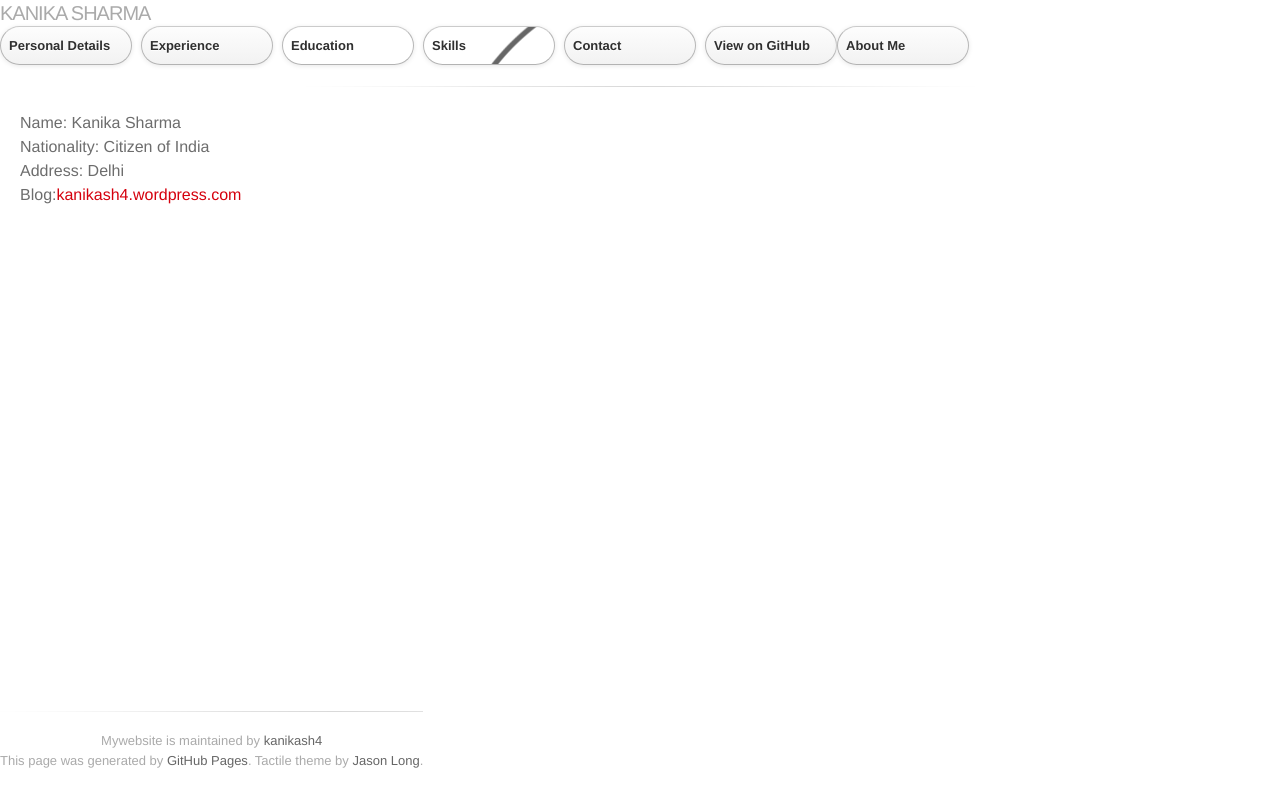
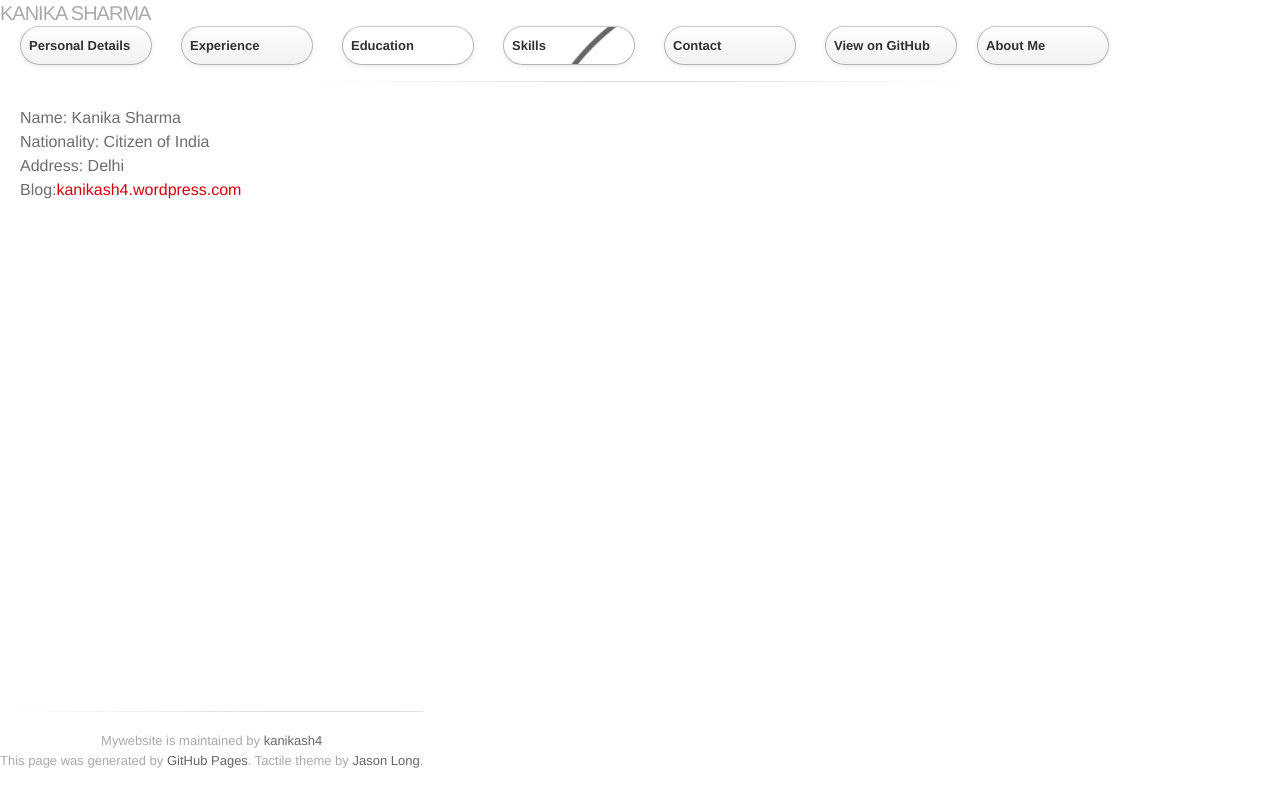
Before and after one commit to kanikash4/mywebsite, a plain HTML site: page index.html in a window 1280 px wide. Drawn offline with Linux system fonts and the light colour scheme; a web font is replaced by a local one.

Commit message:
enhancements

```diff
--- a/index.html
+++ b/index.html
@@ -19,12 +19,13 @@
         <div id="mainHeader">
           <header>
             <div class="headerLogo">KANIKA SHARMA</div>
-            <ul>
+            <div class="headerLinks">
+             <ul>
               <li>
                 <a href="#" id="download-zip" class="button">Personal Details</a>
               </li>
               <li>
-            <a href="#" id="download-tar-gz" class="button">Experience</a>
+                <a href="#" id="download-tar-gz" class="button">Experience</a>
               </li>
               <li>
                 <a href="#" id="educationImg" class="button">Education</a>
@@ -34,9 +35,12 @@
               </li>
               <li><a href="https://github.com/kanikash4/mywebsite/tarball/master" id="download-tar-gz" class="button">Contact</a></li>
               <li><a href="https://github.com/kanikash4/mywebsite" id="view-on-github" class="button">View on GitHub</a></li>
-              <li><a href="https://about.me/kanikash4" id="view-on-github" class="button">About Me</a></li>
-              <li></li>
+              <li>
+                <a href="https://about.me/kanikash4" id="view-on-github" class="button">About Me</a>
+              </li>
             </ul>
+            </div>
+
           </header>
         </div>
         <div class="clear-both"></div>
--- a/stylesheets/stylesheet.css
+++ b/stylesheets/stylesheet.css
@@ -84,6 +84,12 @@ header h2 {
   line-height: 1.3;
   color: #aaa;
   letter-spacing: -1px;
+  width: 20%;
+  float: left;
+}
+.headerLinks {
+  float: left;
+  display:inline;
 }
 
 #container {
@@ -185,6 +191,7 @@ a.button span {
 }
 #mainHeader ul li {
   display:inline;
+  float: left;
 }
 #mainHeader ul li a:hover {
   text-decoration:underline;
```
